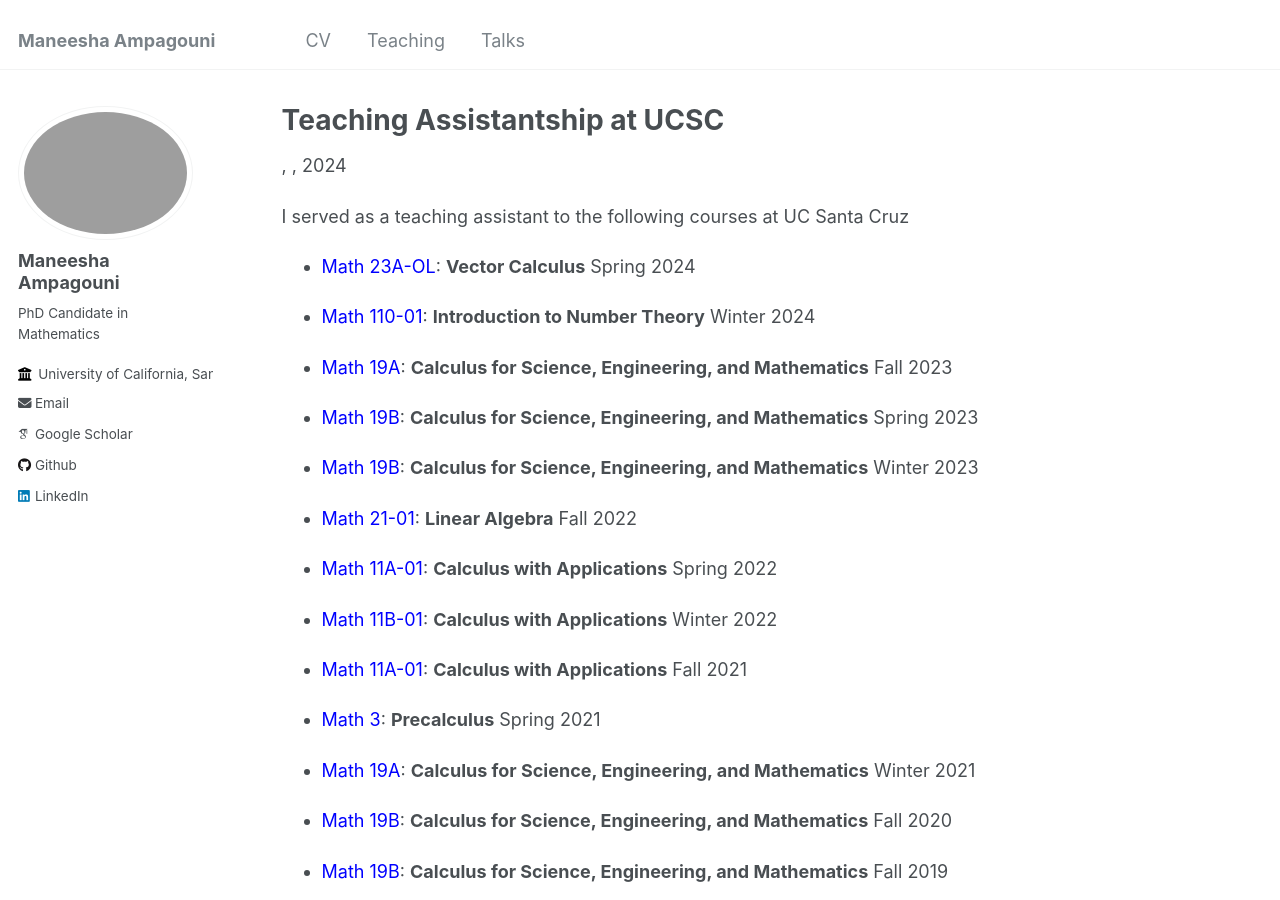
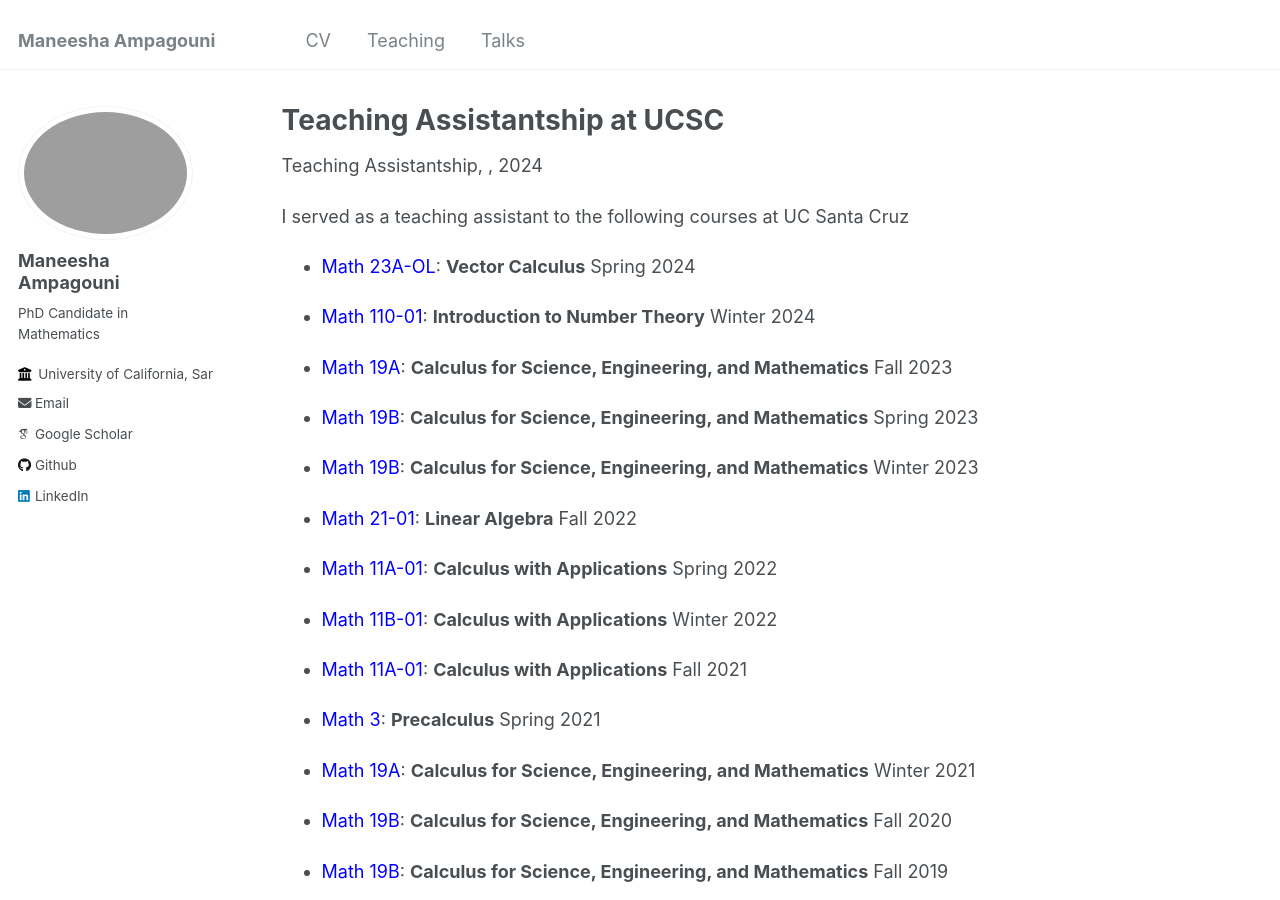
Before and after one commit to ManeeshaAmpagouni/maneeshaampagouni.github.io, a Jekyll site: the page built from _teaching/TAship at UCSC.md, in a window 1280 px wide and 900 px high. Built offline with Jekyll 4.4.1, drawn with Linux system fonts in a browser that asks for light colours; some web fonts are replaced; part of the change alters nothing that is shown.

Commit message:
Try1 date issue in TAship

```diff
--- a/_teaching/TAship at UCSC.md
+++ b/_teaching/TAship at UCSC.md
@@ -1,13 +1,11 @@
 ---
 title: "Teaching Assistantship at UCSC"
 collection: teaching
-#type: "Teaching Assistantship"
+type: "Teaching Assistantship"
 permalink: /teaching/TAship at UCSC
-Where: "UCSC"
-
+Where: "UC Santa Cruz"
 
 ---
-
 I served as a teaching assistant to the following courses at UC Santa Cruz
 
 - <span style="color:blue">Math 23A-OL</span>: **Vector Calculus** Spring 2024
```
